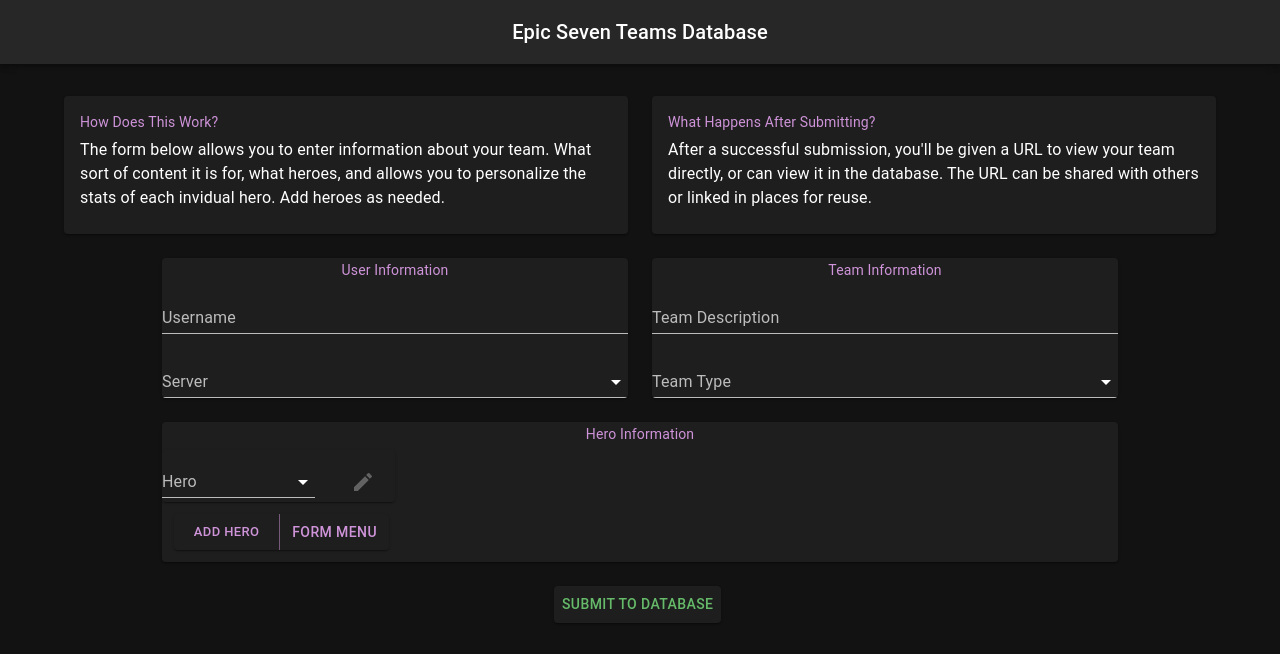
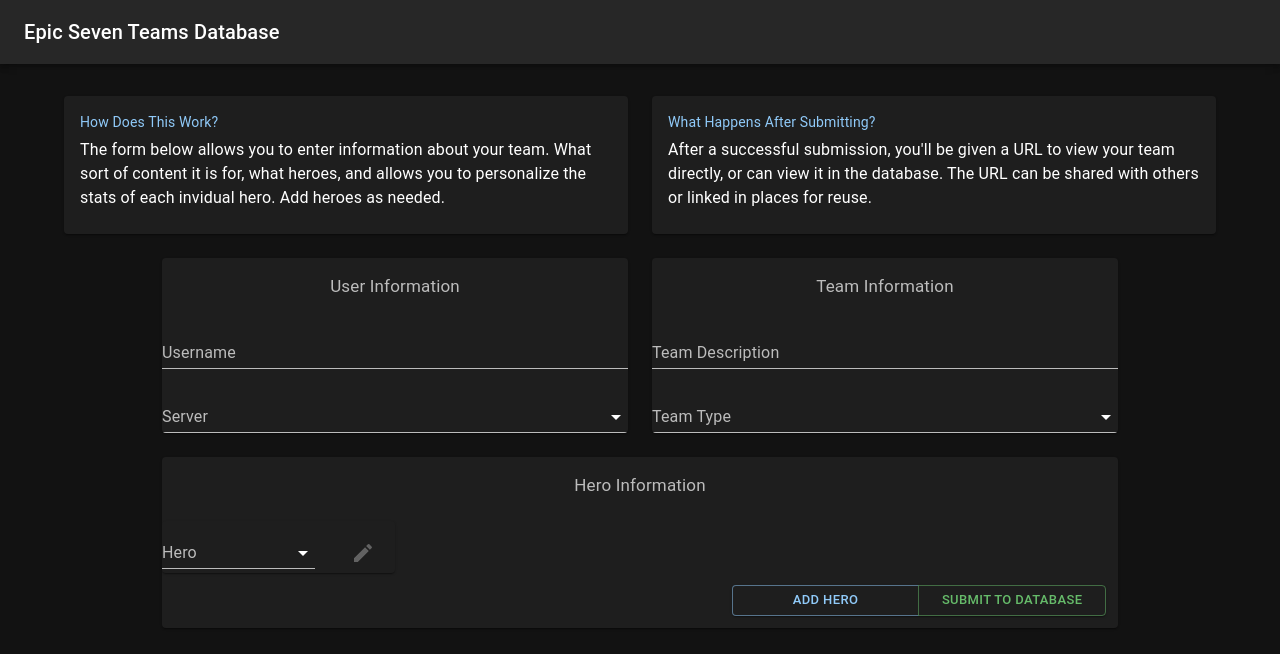
Before and after one commit to Alliewowiegator/e7teamsdb, a Next.js app: page /teamform in a window 1280 px wide. Shown: the top 654 px of the page. Built offline with nearby package versions, Linux system fonts and the light colour scheme.

Commit message:
Changes to layout and buttons

```diff
--- a/pages/navbar.js
+++ b/pages/navbar.js
@@ -6,7 +6,10 @@ import Typography from '@mui/material/Typography';
 const Navbar = () => (
   <AppBar position="static">
     <Toolbar>
-      <Typography variant="h6" component="div" sx={{ flexGrow: 1,  textAlign: 'center'}}>
+      <Typography variant="h6" component="div" sx={{ flexGrow: 1,  textAlign: 'center', display: {xs: 'block', md: 'none', lg: 'none', xl: 'none'}}}>
+        Epic Seven Teams Database
+      </Typography>
+      <Typography variant="h6" component="div" sx={{ flexGrow: 1,  textAlign: 'left', display: {xs: 'none', md: 'block', lg: 'block', xl: 'block'}}}>
         Epic Seven Teams Database
       </Typography>
     </Toolbar>
--- a/pages/teamform.js
+++ b/pages/teamform.js
@@ -185,7 +185,7 @@ export default function TeamForm() {
                 {successfulSubmission ? (
                     <Grid2 item xs={4} md={12}>
                         <Fade in={successfulSubmission}>
-                  <Alert severity="success" id="thisisdumb">Submission Successfully Saved in The Database!</Alert>
+                            <Alert severity="success" variant='outlined' id="thisisdumb">Submission Successfully Saved in The Database!</Alert>
                         </Fade>
                     </Grid2>
                 ) : null}
@@ -193,7 +193,7 @@ export default function TeamForm() {
                 <Grid2 item xs={4} md={6}>
                     <Card>
                         <CardContent>
-                  <Typography sx={{ fontSize: 14 }} color="secondary" gutterBottom>
+                            <Typography sx={{ fontSize: 14 }} color="primary" gutterBottom>
                                 How Does This Work?
                             </Typography>
                             <Typography variant='body1'>
@@ -206,7 +206,7 @@ export default function TeamForm() {
                 <Grid2 item xs={4} md={6}>
                     <Card>
                         <CardContent>
-                  <Typography sx={{ fontSize: 14 }} color="secondary" gutterBottom>
+                            <Typography sx={{ fontSize: 14 }} color="primary" gutterBottom>
                                 What Happens After Submitting?
                             </Typography>
                             <Typography variant='body1'>
@@ -218,9 +218,11 @@ export default function TeamForm() {
                 </Grid2>
                 <Grid2 item xs={4} md={5} mdOffset={1}>
                     <Card>
-                <Typography sx={{ fontSize: 14, textAlign: 'center', paddingTop: '2px' }} color="secondary" gutterBottom>
+                        <CardContent>
+                            <Typography sx={{ fontSize: 17, textAlign: 'center' }} color="text.secondary" gutterBottom>
                                 User Information
                             </Typography>
+                        </CardContent>
                         <Grid2 container spacing={2} columns={{ xs: 4, sm: 8, md: 12 }}>
                             <Grid2 item xs={12}>
                                 <TextField fullWidth label="Username" variant="standard" onChange={(e) => setUserInformation(({ ...userInformation, username: e.target.value }))} />
@@ -246,9 +248,11 @@ export default function TeamForm() {
                 </Grid2>
                 <Grid2 item xs={4} md={5}>
                     <Card>
-                <Typography sx={{ fontSize: 14, textAlign: 'center', paddingTop: '2px' }} color="secondary" gutterBottom>
+                        <CardContent>
+                            <Typography sx={{ fontSize: 17, textAlign: 'center' }} color="text.secondary" gutterBottom>
                                 Team Information
                             </Typography>
+                        </CardContent>
                         <Grid2 container spacing={2} columns={{ xs: 4, sm: 8, md: 12 }}>
                             <Grid2 item xs={12}>
                                 <TextField fullWidth label="Team Description" variant="standard" onChange={(e) => setTeamInfo(({ ...teamInfo, teamDescription: e.target.value }))} />
@@ -283,15 +287,16 @@ export default function TeamForm() {
                 </Grid2>
                 <Grid2 item xs={8} md={10} mdOffset={1}>
                     <Card>
-                <Typography sx={{ fontSize: 14, textAlign: 'center', paddingTop: '2px' }} color="secondary" gutterBottom>
+                        <CardContent>
+                            <Typography sx={{ fontSize: 17, textAlign: 'center' }} color="text.secondary" gutterBottom>
                                 Hero Information
                             </Typography>
+                        </CardContent>
                         <Grid2 container spacing={1} columns={{ xs: 4, sm: 8, md: 12 }}>
-                  <Grid2 item xs={12} md={3} >
+                            <Grid2 item xs={12} md={3}>
                                 <Card>
                                     <Grid2 container spacing={1}>
                                         <Grid2 item xs={8}>
-
                                             <FormControl fullWidth variant="standard">
                                                 <InputLabel id="hero-name">Hero</InputLabel>
                                                 <Select
@@ -373,9 +378,9 @@ export default function TeamForm() {
                                 }
                             </>
                         </Grid2>
-                <Grid2 item xs={4} md={3}>
+                        <Grid2 item xs={4} md={5} mdOffset={7}>
                             <Paper>
-                    <ButtonGroup variant="text" color='secondary' aria-label="text button group" fullWidth>
+                                <ButtonGroup aria-label="text button group" fullWidth>
                                     <Button
                                         size="small"
                                         onClick={() => {
@@ -400,29 +405,24 @@ export default function TeamForm() {
                                             )
                                         }}
                                         disabled={(heroes.length >= 3)}
-                        color="secondary"
+                                        color="primary"
                                     >
                                         Add Hero</Button>
                                     <Button
+                                                size="small"
+                                                  color="success"
+                                                  fullWidth
+                                                  onClick={(e) => handleSubmit(e)}
                                     >
-                        Form Menu</Button>
+                                        Submit to Database</Button>
                                 </ButtonGroup>
                             </Paper>
 
                         </Grid2>
+
                     </Card>
                 </Grid2>
-            <Grid2 item md={'auto'} xs={4} mdOffset={5}>
-              <Paper elevation={1}>
-                <Button
-                  color="success"
-                  fullWidth
-                  onClick={(e) => handleSubmit(e)}
-                >
-                  Submit To Database
-                </Button>
-              </Paper>
-            </Grid2>
+
             </Grid2>
         </Container>
     )
```
Lines whose indentation alone changed are shown as unchanged.
